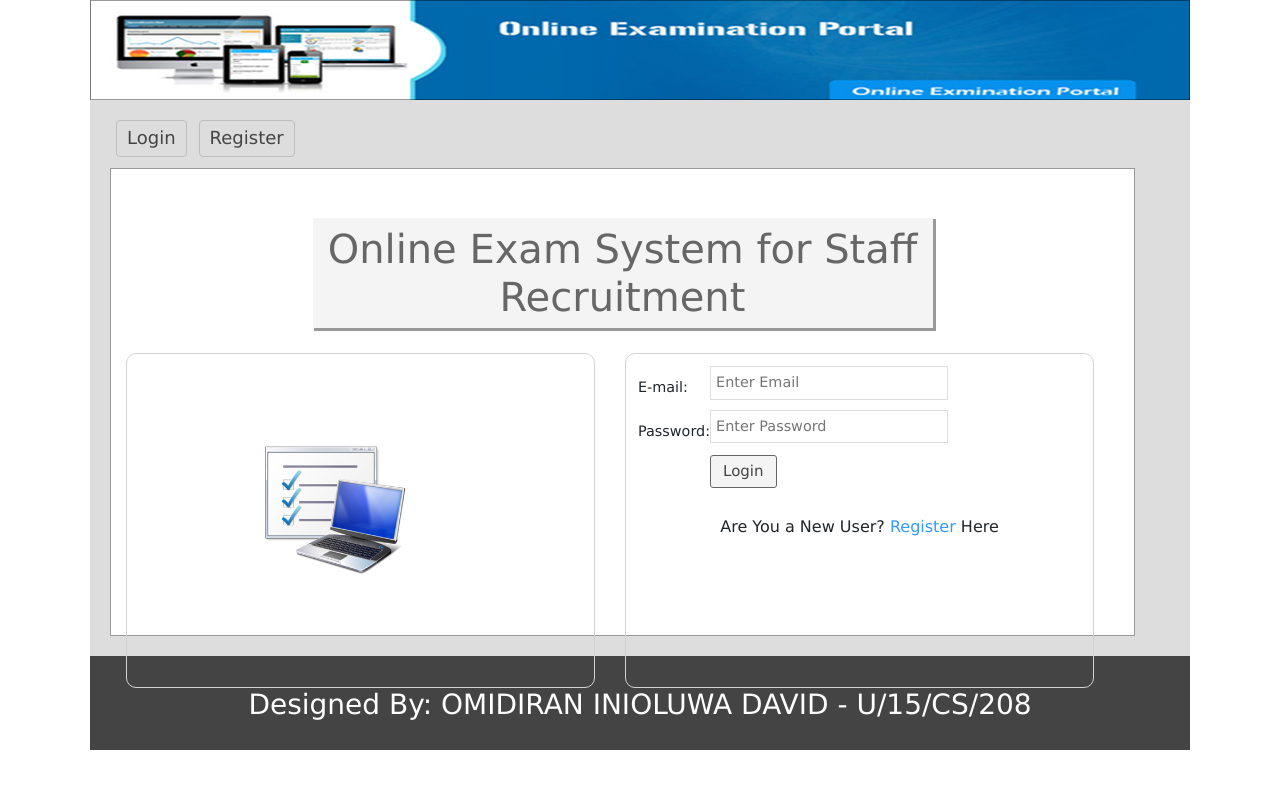
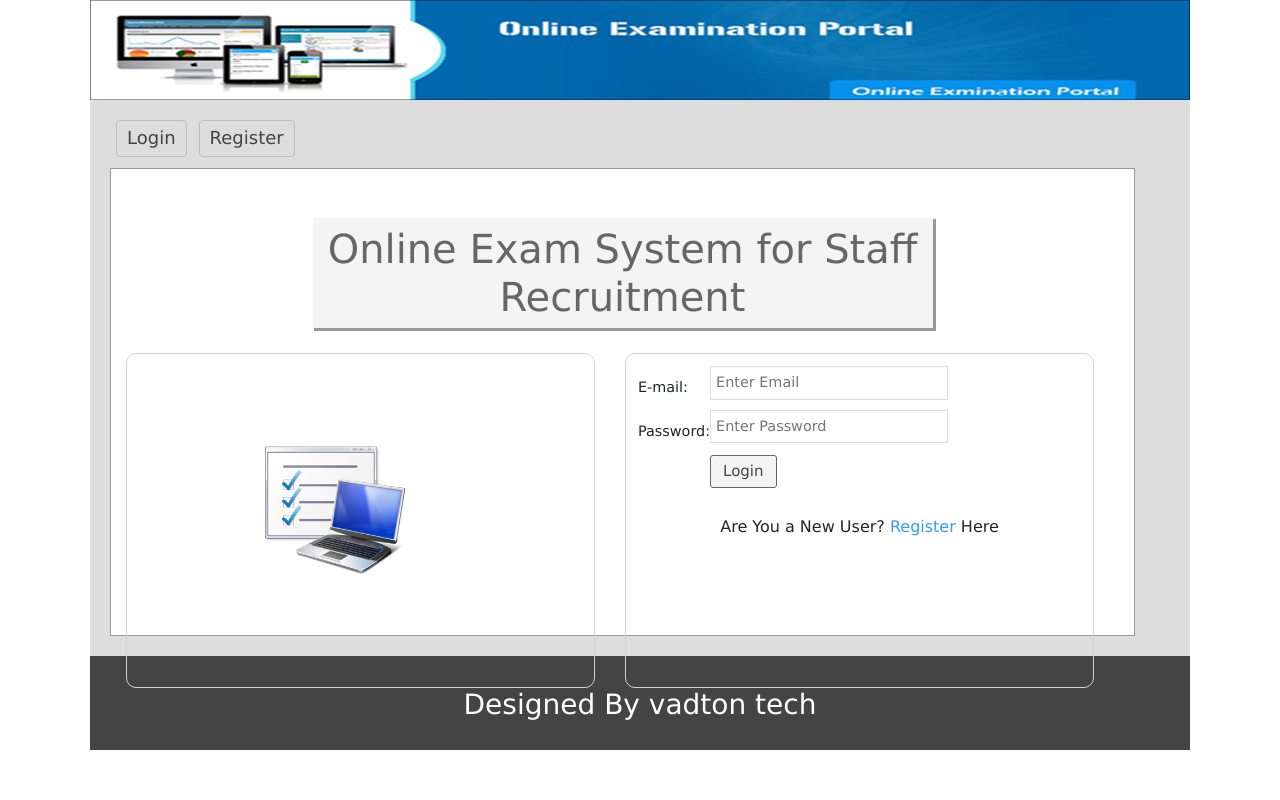
Before and after one commit to ayo6706/cbtexam, a PHP site: page /staffexam/ in a window 1280 px wide. Run offline with PHP 8.4, Linux system fonts and the light colour scheme; some libraries are stand-ins or nearby versions.

Commit message:
Update footer.php

```diff
--- a/inc/footer.php
+++ b/inc/footer.php
@@ -1,6 +1,6 @@
  </section>
 <section class="footeroption">
-    <h3>Designed By: OMIDIRAN INIOLUWA DAVID - U/15/CS/208</h3>
+    <h3>Designed By vadton tech</h3>
 	</section>
 </div>
 
```
